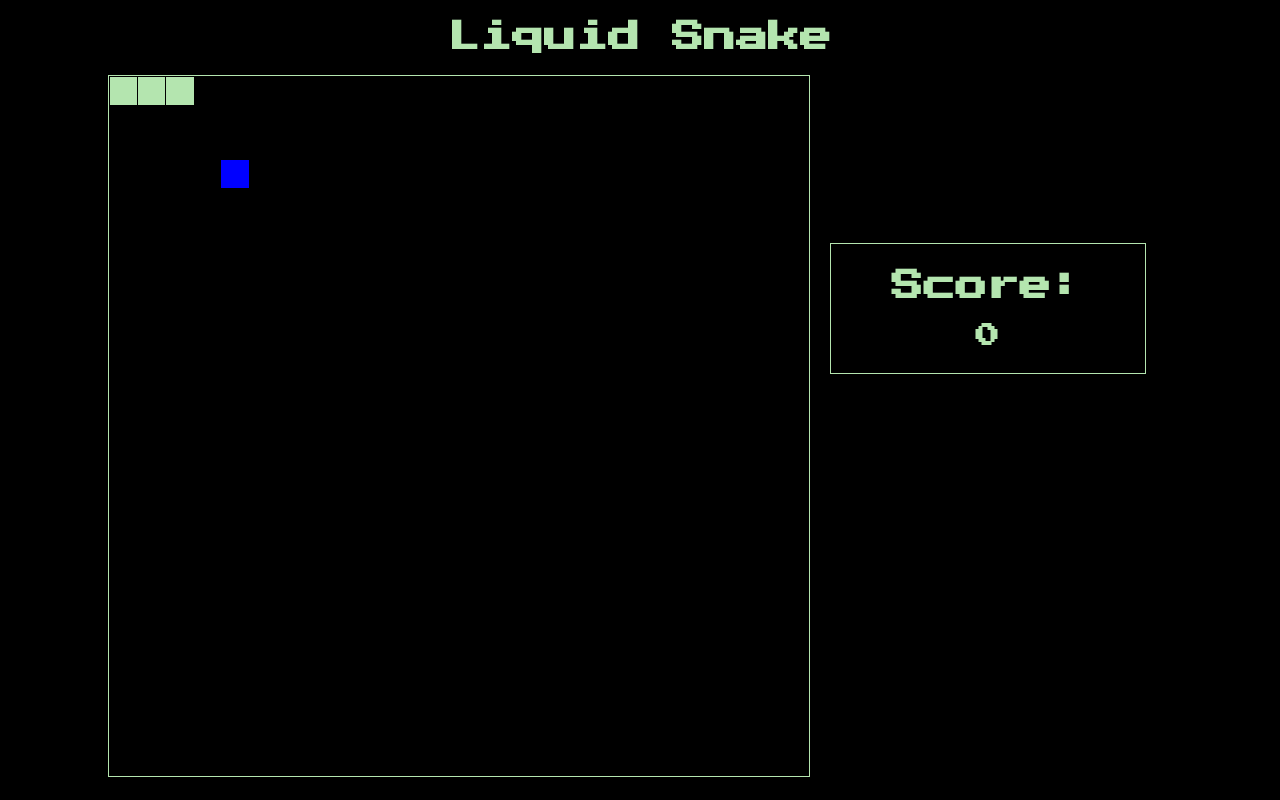
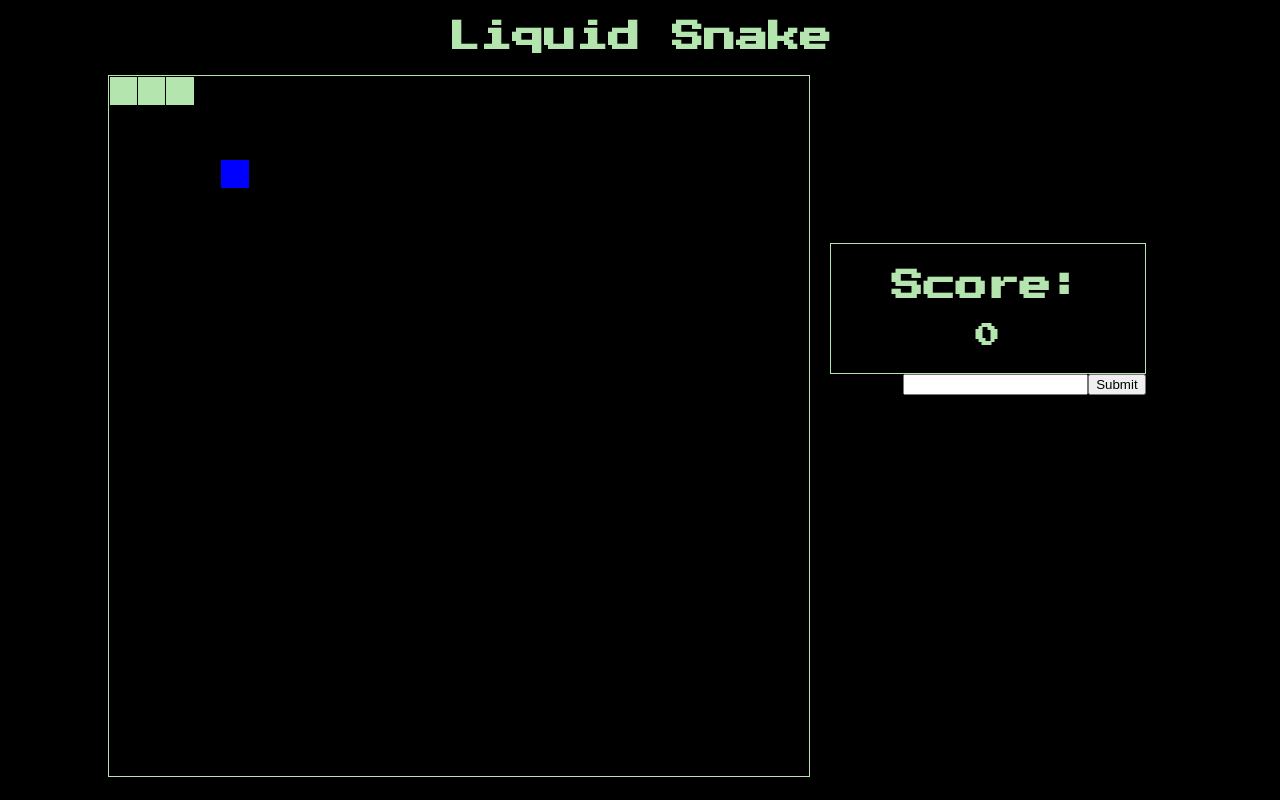
Before and after one commit to richwblake/LiquidSnakeFrontend, a React (Create React App) app: page / in a window 1280 px wide. Built offline with nearby package versions, Linux system fonts and the light colour scheme.

Commit message:
Added thunk middleware

```diff
--- a/package.json
+++ b/package.json
@@ -10,7 +10,9 @@
     "react-dom": "^16.13.1",
     "react-redux": "^7.2.1",
     "react-scripts": "3.4.3",
-    "redux": "^4.0.5"
+    "redux": "^4.0.5",
+    "redux-devtools-extension": "^2.13.8",
+    "redux-thunk": "^2.3.0"
   },
   "scripts": {
     "start": "PORT=3001 react-scripts start",
--- a/src/Components/ControlPanel/ControlPanel.js
+++ b/src/Components/ControlPanel/ControlPanel.js
@@ -3,13 +3,25 @@ import { Component } from 'react';
 import { connect } from 'react-redux';
 import ScorePanel from './ScorePanel';
 import { stopGame } from '../../Actions/Board/stopGame';
+import NameInput from './NameInput';
 
 
 class ControlPanel extends Component {
+    state = {
+        name: ''
+    }
+
+    handleChange = event => {
+        this.setState({
+            name: event.target.value
+        })
+    }
+
     render() {
         return(
             <div className='control-panel'>
                 <ScorePanel currentScore={this.props.currentScore}/>
+                <NameInput handleChange={this.handleChange} nameValue={this.state.name} />
             </div>
         )
     }
--- /dev/null
+++ b/src/Components/ControlPanel/NameInput.js
@@ -0,0 +1,13 @@
+import React from 'react';
+
+export default props => {
+    return(
+        <div className='name-input-field'>
+            <form>
+                <label>Name: </label>
+                <input type='text' value={props.nameValue.toUpperCase()} onChange={(event) => props.handleChange(event)}></input>
+                <input type='submit'></input>
+            </form>
+        </div>
+    )
+}
--- a/src/index.js
+++ b/src/index.js
@@ -1,12 +1,14 @@
 import React from 'react';
 import ReactDOM from 'react-dom';
-import { createStore } from 'redux';
+import { applyMiddleware, createStore } from 'redux';
 import { Provider } from 'react-redux';
 import App from './App';
 import reducers from './Reducers/index'
+import thunk from 'redux-thunk';
+import { composeWithDevTools } from 'redux-devtools-extension';
 import * as serviceWorker from './serviceWorker';
 
-const store = createStore(reducers, window.__REDUX_DEVTOOLS_EXTENSION__ && window.__REDUX_DEVTOOLS_EXTENSION__());
+const store = createStore(reducers, composeWithDevTools(applyMiddleware(thunk)));
 
 ReactDOM.render(
   <Provider store={store}>
```
Also changed, not shown: 1 other file (tests, documents, lock files or other folders).
